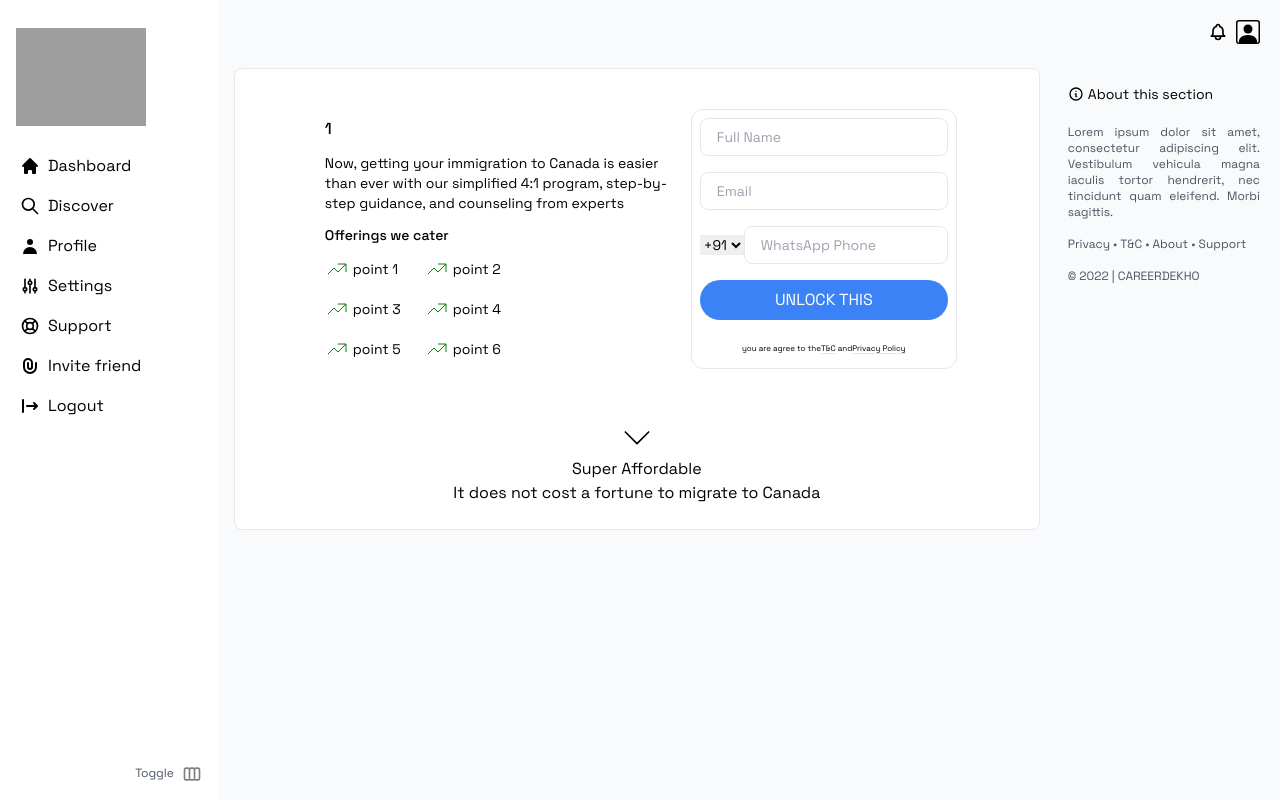
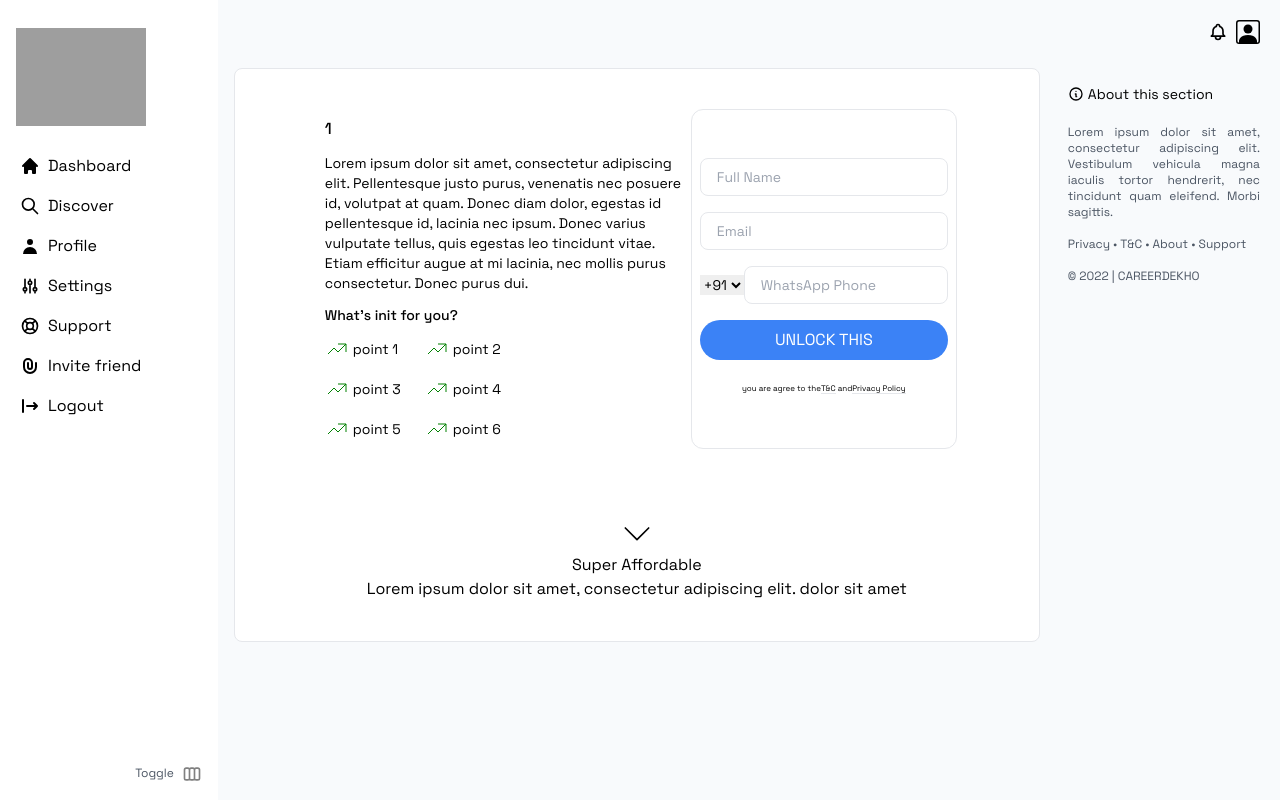
Before and after one commit to sagarjaid/careerdekho, a Next.js app: page /s/1 in a window 1280 px wide. Built offline with nearby package versions, Linux system fonts and the light colour scheme; grey boxes are pictures that could not be loaded.

Commit message:
careerpath page static text updated

```diff
--- a/components/careerAdsPage/CareerPath.tsx
+++ b/components/careerAdsPage/CareerPath.tsx
@@ -7,8 +7,8 @@ const Career = (props: any) => {
             <div className='flex flex-col-reverse sm:flex-row w-full max-w-2xl p-4 bg-white'>
                 <div className='flex flex-col gap-3 flex-1 p-2'>
                     <h1 className='font-medium'>{props.idpage}</h1>
-                    <p className='text-sm'>Now, getting your immigration to Canada is easier than ever with our simplified 4:1 program, step-by-step guidance, and counseling from experts</p>
-                    <h3 className='font-medium text-sm'>Offerings we cater</h3>
+                    <p className='text-sm'>Lorem ipsum dolor sit amet, consectetur adipiscing elit. Pellentesque justo purus, venenatis nec posuere id, volutpat at quam. Donec diam dolor, egestas id pellentesque id, lacinia nec ipsum. Donec varius vulputate tellus, quis egestas leo tincidunt vitae. Etiam efficitur augue at mi lacinia, nec mollis purus consectetur. Donec purus dui.</p>
+                    <h3 className='font-medium text-sm'>What's init for you?</h3>
                     <div className='flex text-xs gap-6'>
                         <div className='flex flex-col gap-x-2 gap-y-2 sd:gap-x-4 sd:gap-y-4'>
                             <div className="flex sd:text-sm justify-start items-center gap-1">
@@ -81,11 +81,11 @@ const Career = (props: any) => {
                 </div>
             </div>
             <div className="flex justify-center items-center max-w-3xl">
-                <div className="flex flex-col text-center">
+                <div className="flex flex-col text-center p-4">
                     <span className='flex justify-center'><svg className="w-10 h-10" fill="none" stroke="currentColor" viewBox="0 0 24 24" xmlns="http://www.w3.org/2000/svg"><path strokeLinecap="round" strokeLinejoin="round" strokeWidth={1} d="M19 9l-7 7-7-7" /></svg>
                     </span>
                     <h4>Super Affordable</h4>
-                    <h5>It does not cost a fortune to migrate to Canada</h5>
+                    <h5>Lorem ipsum dolor sit amet, consectetur adipiscing elit. dolor sit amet</h5>
                 </div>
             </div>
 
```
